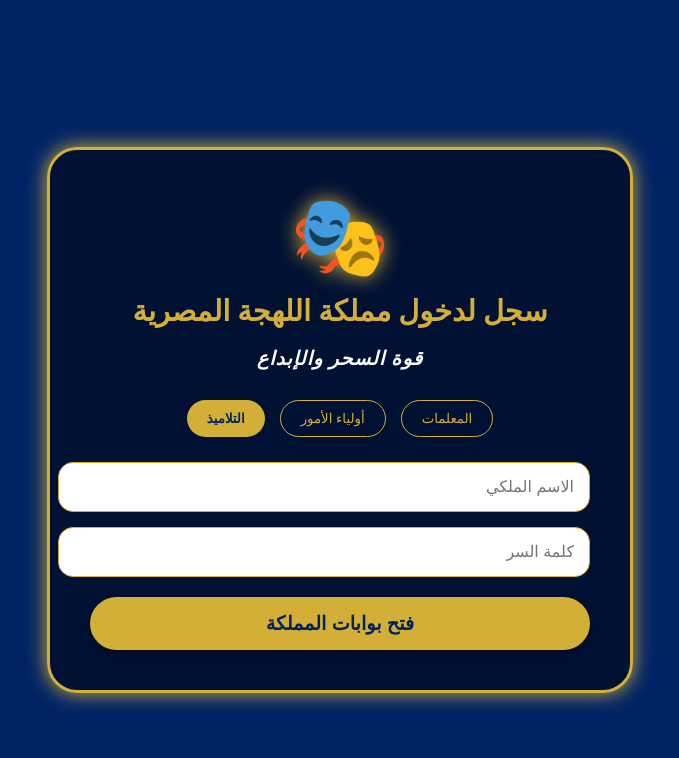
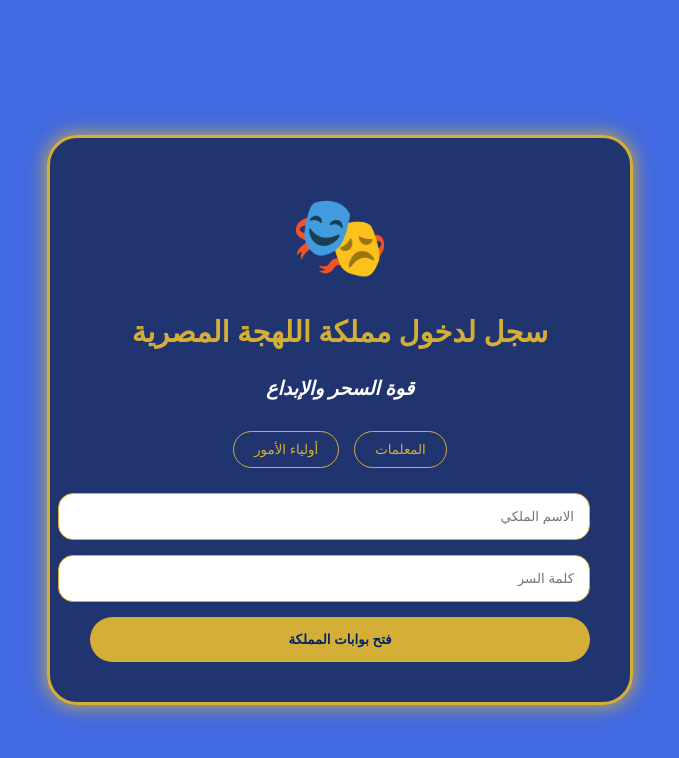
Before and after one commit to adamahmed29623-bit/Adam-Acadmey-yalla-masry, a Next.js app: page /login in a window 1280 px wide. Shown: the top 758 px of the page, without its empty margins (300-979 px from the left). Built offline with nearby package versions, Linux system fonts and the light colour scheme.

Commit message:
Update page.tsx

```diff
--- a/src/app/login/page.tsx
+++ b/src/app/login/page.tsx
@@ -1,32 +1,38 @@
 "use client";
-import React, { useState } from 'react';
+import React, { useState, CSSProperties } from 'react';
 
 export default function LoginPage() {
   const [role, setRole] = useState('student');
 
+  // تعريف الستايل بشكل صارم ليرضي نظام التشفير
+  const cardStyle: CSSProperties = {
+    border: '3px solid #D4AF37',
+    padding: '40px',
+    borderRadius: '30px',
+    textAlign: 'center', // هذا هو الجزء الذي كان يسبب الخطأ
+    width: '100%',
+    maxWidth: '500px',
+    background: 'rgba(0,0,0,0.5)',
+    boxShadow: '0 0 20px #D4AF37'
+  };
+
   return (
-    <div style={containerStyle}>
+    <div style={{ backgroundColor: '#4169E1', minHeight: '100vh', display: 'flex', justifyContent: 'center', alignItems: 'center', padding: '20px' }}>
       <div style={cardStyle}>
-        {/* قناع توت عنخ آمون الذهبي */}
-        <div style={maskContainer}>
-          <span style={{ fontSize: '80px' }}>🎭</span>
-          {/* يمكنك استبدال الايموجي برابط صورة القناع الخاصة بكِ لاحقاً */}
+        <div style={{ marginBottom: '10px' }}>
+          <span style={{ fontSize: '80px' }}>🎭</span> {/* قناع توت عنخ آمون */}
         </div>
 
-        <h2 style={royalTitle}>سجل لدخول مملكة اللهجة المصرية</h2>
-        <h3 style={magicText}>قوة السحر والإبداع</h3>
+        <h2 style={{ color: '#D4AF37', fontSize: '1.8rem' }}>سجل لدخول مملكة اللهجة المصرية</h2>
+        <h3 style={{ color: '#fff', fontSize: '1.2rem', fontStyle: 'italic', marginBottom: '30px' }}>قوة السحر والإبداع</h3>
 
-        {/* اختيار الفئة */}
-        <div style={roleSelector}>
+        <div style={{ display: 'flex', justifyContent: 'center', gap: '15px', marginBottom: '25px' }}>
           <button onClick={() => setRole('teacher')} style={role === 'teacher' ? activeBtn : inactiveBtn}>المعلمات</button>
           <button onClick={() => setRole('parent')} style={role === 'parent' ? activeBtn : inactiveBtn}>أولياء الأمور</button>
-          <button onClick={() => setRole('student')} style={role === 'student' ? activeBtn : inactiveBtn}>التلاميذ</button>
         </div>
 
-        <div style={{ margin: '20px 0' }}>
-          <input type="text" placeholder="الاسم الملكي" style={inputStyle} />
-          <input type="password" placeholder="كلمة السر" style={inputStyle} />
-        </div>
+        <input type="text" placeholder="الاسم الملكي" style={inputStyle} />
+        <input type="password" placeholder="كلمة السر" style={inputStyle} />
 
         <button style={loginBtnStyle}>فتح بوابات المملكة</button>
       </div>
@@ -34,14 +40,8 @@ export default function LoginPage() {
   );
 }
 
-// التنسيقات الملكية المحدثة
-const containerStyle = { backgroundColor: '#002366', minHeight: '100vh', display: 'flex', justifyContent: 'center', alignItems: 'center', padding: '20px', fontFamily: 'serif' };
-const cardStyle = { border: '3px solid #D4AF37', padding: '40px', borderRadius: '30px', textAlign: 'center', width: '100%', maxWidth: '500px', background: 'rgba(0,0,0,0.5)', boxShadow: '0 0 20px #D4AF37' };
-const maskContainer = { marginBottom: '10px', filter: 'drop-shadow(0 0 10px #D4AF37)' };
-const royalTitle = { color: '#D4AF37', fontSize: '1.8rem', margin: '10px 0' };
-const magicText = { color: '#fff', fontSize: '1.2rem', fontStyle: 'italic', marginBottom: '30px', letterSpacing: '1px' };
-const roleSelector = { display: 'flex', justifyContent: 'center', gap: '15px', marginBottom: '25px' };
-const inputStyle = { display: 'block', width: '100%', margin: '15px 0', padding: '15px', borderRadius: '15px', border: '1px solid #D4AF37', outline: 'none', fontSize: '1rem' };
-const loginBtnStyle = { width: '100%', backgroundColor: '#D4AF37', color: '#002366', padding: '15px', border: 'none', borderRadius: '50px', cursor: 'pointer', fontWeight: 'bold', fontSize: '1.2rem', boxShadow: '0 4px 10px rgba(0,0,0,0.3)' };
-const activeBtn = { backgroundColor: '#D4AF37', color: '#002366', padding: '10px 20px', borderRadius: '25px', border: 'none', cursor: 'pointer', fontWeight: 'bold' };
-const inactiveBtn = { backgroundColor: 'transparent', color: '#D4AF37', padding: '10px 20px', borderRadius: '25px', border: '1px solid #D4AF37', cursor: 'pointer' };
+// الستايلات التكميلية
+const inputStyle: CSSProperties = { display: 'block', width: '100%', margin: '15px 0', padding: '15px', borderRadius: '15px', border: '1px solid #D4AF37' };
+const loginBtnStyle: CSSProperties = { width: '100%', backgroundColor: '#D4AF37', color: '#002366', padding: '15px', border: 'none', borderRadius: '50px', fontWeight: 'bold', cursor: 'pointer' };
+const activeBtn: CSSProperties = { backgroundColor: '#D4AF37', color: '#002366', padding: '10px 20px', borderRadius: '25px', border: 'none', fontWeight: 'bold' };
+const inactiveBtn: CSSProperties = { backgroundColor: 'transparent', color: '#D4AF37', padding: '10px 20px', borderRadius: '25px', border: '1px solid #D4AF37' };
```
